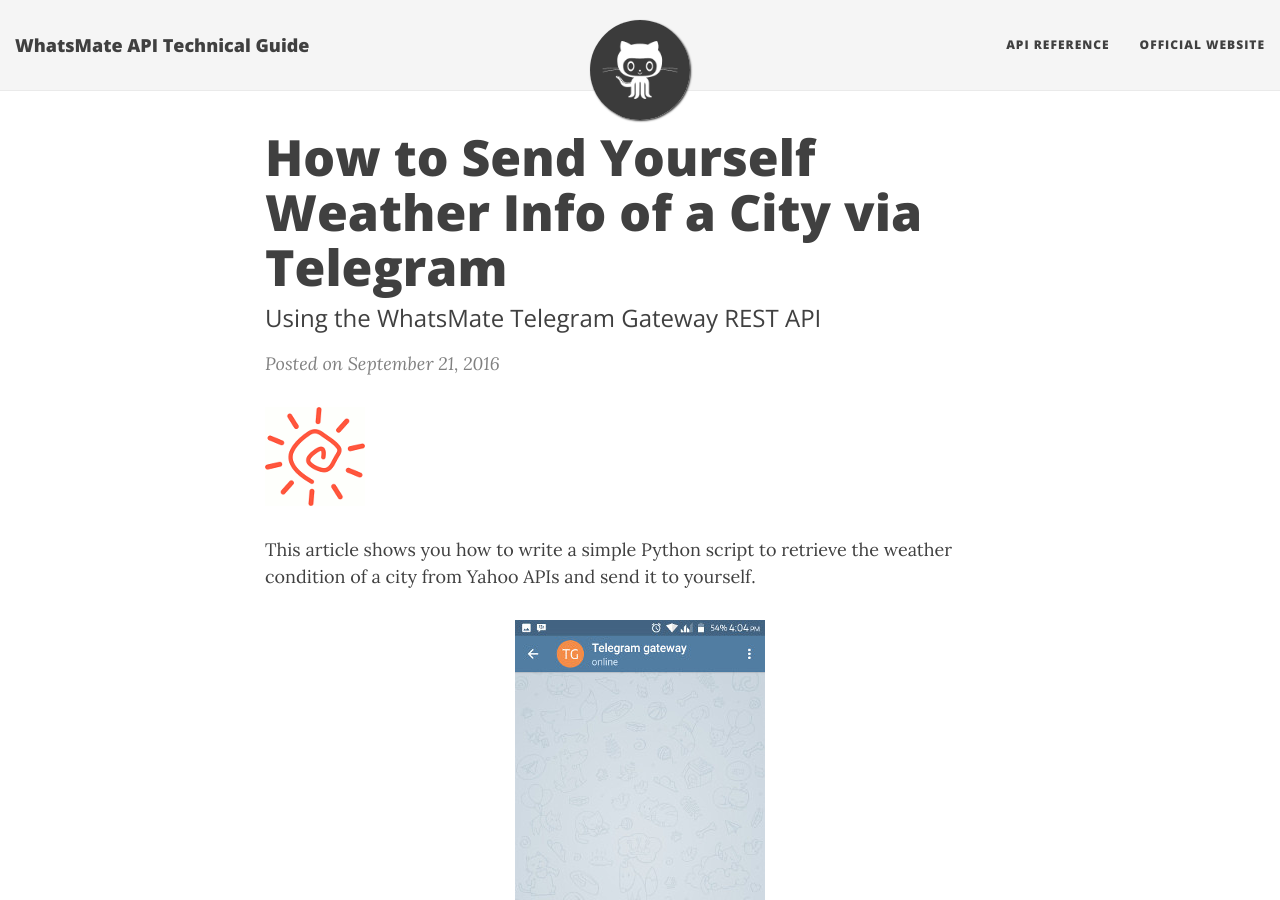
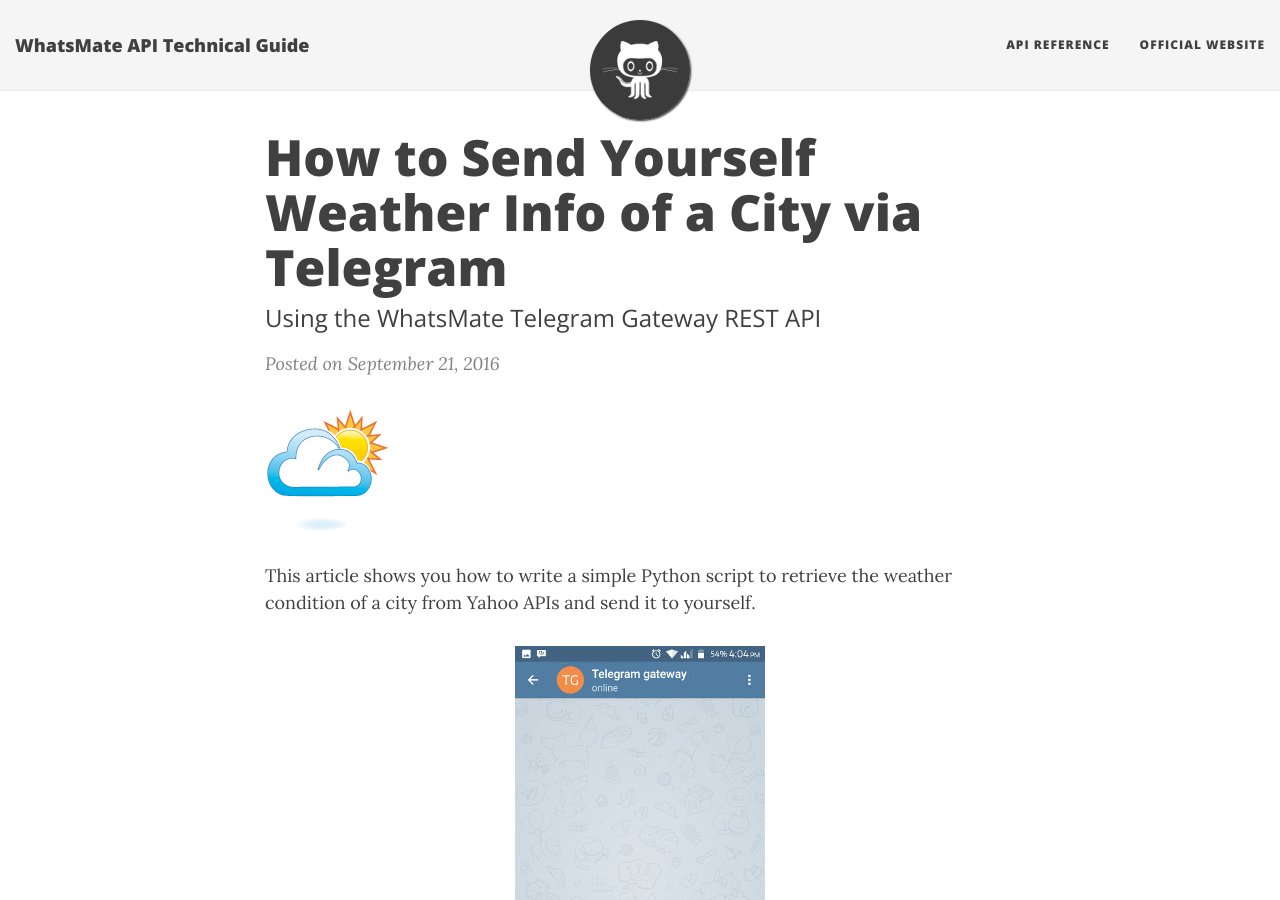
Before and after one commit to whatsmate/whatsmate.github.io, a Jekyll site: the page built from _posts/2016-09-21-send-weather-info-via-telegram.md, in a window 1280 px wide and 900 px high. Built offline with Jekyll 4.4.1, drawn with Linux system fonts in a browser that asks for light colours; nearby versions of some CDN libraries.

Commit message:
change icon

```diff
--- a/_posts/2016-09-21-send-weather-info-via-telegram.md
+++ b/_posts/2016-09-21-send-weather-info-via-telegram.md
@@ -5,7 +5,7 @@
 published: true
 ---
 
-<img src="/img/sun-small-hd.gif"/>
+<img src="/img/sun-cloud2.png"/>
 
 This article shows you how to write a simple Python script to retrieve the weather condition of a city from Yahoo APIs and send it to yourself.
 
```
Also changed, not shown: img/sun-cloud2.png (added).
